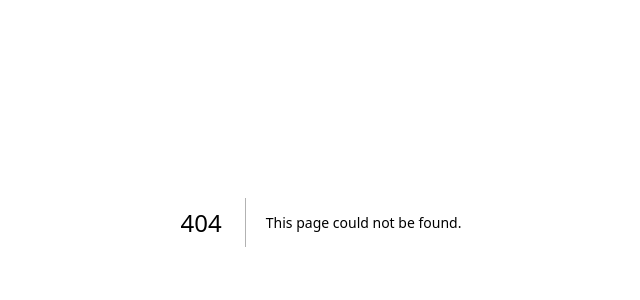
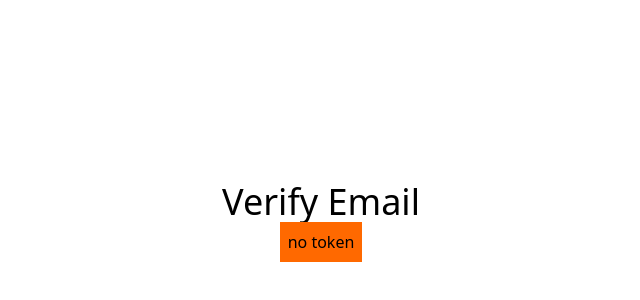
Before and after one commit to Abhishek-singh88/nextjs-backend, a Next.js app: page /verifyemail in a window 1280 px wide. Before the commit this address had no page. Shown: the part 178-478 px from the top of the page, without its empty margins (319-959 px from the left). Built offline with nearby package versions, Linux system fonts and the light colour scheme.

Commit message:
first commit

```diff
--- /dev/null
+++ b/src/app/verifyemail/page.tsx
@@ -0,0 +1,55 @@
+'use client';
+import React,{useState,useEffect} from 'react';
+import axios from 'axios';
+import Link from 'next/link';
+
+
+export default function VerifyEmailPage() {
+    const[token,setToken] = useState("");
+    const[verified,setVerified] = useState(false);
+    const[error,setError] = useState(false);
+
+    const verifyUserEmail = async () => {
+       try{
+         await axios.post("api/users/verifyemail", { token })
+        setVerified(true);
+        setError(false);
+       } catch(error:any) {
+         console.error("Verification failed:", error);
+         setError(true);
+       }
+    }
+
+    useEffect(() => {
+        setError(false);
+        const urlToken = window.location.search.split("=")[1]
+        setToken(urlToken || "");
+
+
+    },[])
+
+    useEffect(()=>{
+        setError(false);
+        if(token.length > 0){
+            verifyUserEmail();
+        }
+    },[token])
+
+  return (
+    <div className="flex flex-col items-center justify-center min-h-screen py-2">
+    <h1 className= "text-4xl">Verify Email</h1>
+    <h2 className= "p-2 bg-orange-500 text-black">{token ? `${token}`:"no token"}</h2>
+    {verified && (
+        <div>
+            <h2>Verified</h2>
+            <Link href="/login">Login</Link>
+        </div>
+    )}
+    {error && (
+        <div>
+            <h2>Errro</h2>
+        </div>
+    )}
+    </div>
+  );
+}
```
